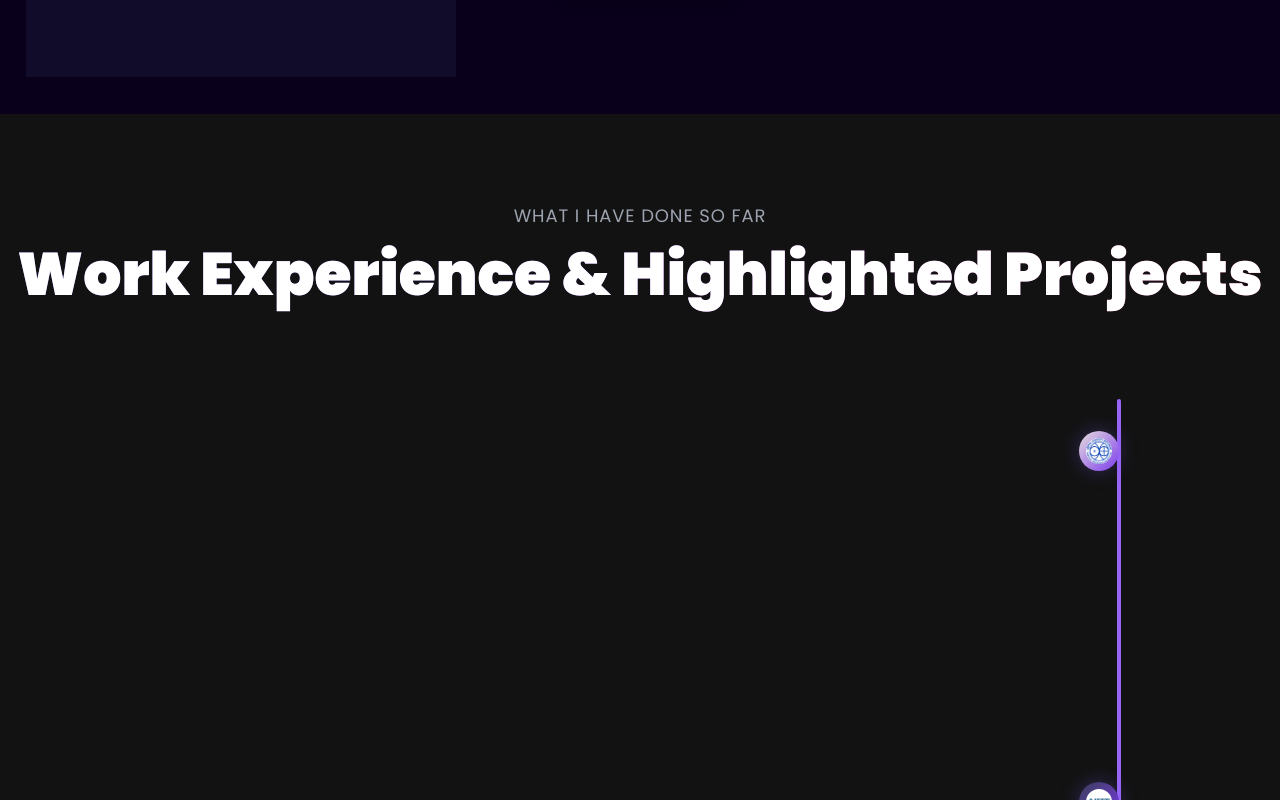
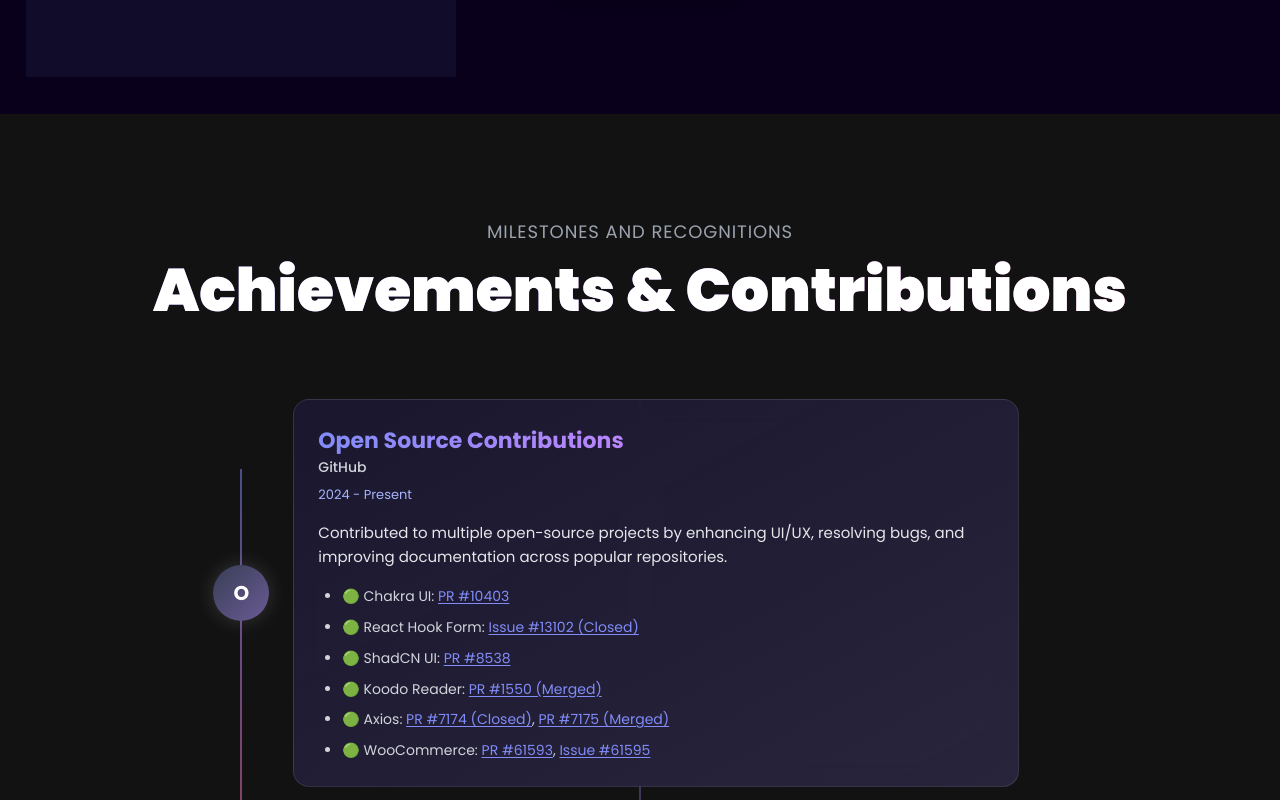
Before and after one commit to Dhvani365/Dhvani-portfolio, a React (Vite) app: page / in a window 1280 px wide. Shown: the part 1360-2160 px from the top of the page. Built offline with nearby package versions, Linux system fonts and the light colour scheme.

Commit message:
applied fixes in content

```diff
--- a/src/App.jsx
+++ b/src/App.jsx
@@ -12,8 +12,8 @@
               <Hero/>
           </div>
           <About/>
+          <Achievements/>
           <Experience/>
-          <Achievements/>
           <Tech/>
           <Works/>
           <div className='relative z-0'>
--- a/src/components/Achievements.jsx
+++ b/src/components/Achievements.jsx
@@ -36,12 +36,12 @@
       <div
         className="flex justify-center items-center w-14 h-14 rounded-full shadow-lg z-10 flex-shrink-0"
         style={{
-          background: `linear-gradient(135deg, ${achievement.iconBg}, #6B5B95)`,
+          background: `linear-gradient(135deg, ${achievement?.iconBg}, #6B5B95)`,
           boxShadow: "0 0 20px rgba(255,255,255,0.15)",
         }}
       >
         <span className="text-white text-xl font-bold">
-          {achievement.title.charAt(0)}
+          {achievement.title?.charAt(0)}
         </span>
       </div>
 
@@ -51,20 +51,20 @@
       {/* Card */}
       <div className="relative bg-gradient-to-br from-[#1d1836]/80 to-[#2A2740]/90 backdrop-blur-md border border-white/10 rounded-2xl p-6 w-full sm:w-[85%] hover:border-indigo-400/50 hover:shadow-[0_0_25px_rgba(99,102,241,0.3)] transition-all duration-300">
         <h3 className="text-[22px] font-bold text-transparent bg-clip-text bg-gradient-to-r from-indigo-400 via-purple-400 to-pink-400">
-          {achievement.title}
+          {achievement?.title}
         </h3>
         <p className="text-gray-300 text-sm font-medium mb-2">
-          {achievement.organization}
+          {achievement?.organization}
         </p>
-        <p className="text-indigo-300 text-[13px] mb-4">{achievement.date}</p>
+        <p className="text-indigo-300 text-[13px] mb-4">{achievement?.date}</p>
 
         <p className="text-gray-200 text-[15px] leading-relaxed mb-4">
-          {achievement.description}
+          {achievement?.description}
         </p>
 
         {achievement.highlights && (
           <ul className="list-disc ml-6 space-y-2">
-            {achievement.highlights.map((point, idx) => (
+            {achievement?.highlights?.map((point, idx) => (
               <li
                 key={idx}
                 className="text-gray-300 text-[14px] leading-relaxed"
--- a/src/components/Hero.css
+++ b/src/components/Hero.css
@@ -17,7 +17,7 @@
     color: #dfd9ff;
 } */
 
-/* === Gradient Glow Spot Styling === */
+/* Gradient Glow Spot Styling */
 .glow-spot {
   position: absolute;
   width: 120px;
@@ -54,13 +54,13 @@
 
 @keyframes gradientPulse {
   0% {
-    background: radial-gradient(circle at 30% 30%, #915eff 0%, #b09ee2 100%);
+    background: radial-gradient(circle at 30% 30%, #5303ff 0%, #e7c0f3 100%);
   }
   50% {
-    background: radial-gradient(circle at 70% 70%, #a583ff 0%, #b59dff 100%);
+    background: radial-gradient(circle at 70% 70%, #c4afff 0%, #27058d 100%);
   }
   100% {
-    background: radial-gradient(circle at 50% 50%, #915eff 0%, #a583ff 100%);
+    background: radial-gradient(circle at 50% 50%, #3804a7 0%, #ebc3f7 100%);
   }
 }
 
--- a/src/components/Hero.jsx
+++ b/src/components/Hero.jsx
@@ -24,7 +24,7 @@
     return () => typed.destroy();
   }, []);
 
-  // ✨ Hover glow logic
+  // Hover glow logic
   useEffect(() => {
     const section = sectionRef.current;
 
@@ -88,7 +88,7 @@
         initial={{ x: 80, opacity: 0 }}
         animate={{ x: 0, opacity: 1 }}
         transition={{ duration: 1 }}
-        className="glass-box h-[70%] w-[94%] sm:h-[60%] sm:w-[60%] sm:mt-[50%] mt-[20%] p-[10%] lg:mt-[60px] md:mt-0 md:ml-16 md:p-12 rounded-2xl z-10 backdrop-blur-xl bg-white/5 border border-white/10 shadow-[0_0_60px_rgba(145,94,255,0.2)]"
+        className="glass-box sm:h-[60%] sm:w-[60%] sm:mt-[10%] md:w-[60%] md:h-[60%] md:mt-[6%] md:p-12 xl:h-[60%] xl:w-[60%] lg:h-[60%] lg:w-[60%] lg:mt-[6%] p-[10%] ml-5 rounded-2xl z-10 backdrop-blur-xl bg-white/5 border border-white/10 shadow-[0_0_60px_rgba(145,94,255,0.2)]"
       >
         <h1 className="text-5xl sm:text-sm md:text-6xl font-extrabold mb-3 bg-gradient-to-r from-[#915eff] to-[#b59dff] text-transparent bg-clip-text">
           Hi, I'm Dhvani
--- a/src/constants/index.js
+++ b/src/constants/index.js
@@ -129,12 +129,20 @@
 
   const achievements = [
     {
-      title: "Odoo Hackathon 2022",
-      organization: "Odoo",
-      iconBg: "#E6DEDD",
-      date: "Aug 2025 - Aug 2025",
+      title: "Open Source Contributions",
+      organization: "GitHub",
+      iconBg: "#383E56",
+      date: "2024 - Present",
       description:
-        "Developed Quora Clone: A dynamic question-answer platform."
+        "Contributed to multiple open-source projects by enhancing UI/UX, resolving bugs, and improving documentation across popular repositories.",
+      highlights: [
+        "🟢 Chakra UI: [PR #10403](https://github.com/chakra-ui/chakra-ui/pull/10403)",
+        "🟢 React Hook Form: [Issue #13102 (Closed)](https://github.com/react-hook-form/react-hook-form/issues/13102)",
+        "🟢 ShadCN UI: [PR #8538](https://github.com/shadcn-ui/ui/pull/8538)",
+        "🟢 Koodo Reader: [PR #1550 (Merged)](https://github.com/koodo-reader/koodo-reader/pull/1550)",
+        "🟢 Axios: [PR #7174 (Closed)](https://github.com/axios/axios/pull/7174), [PR #7175 (Merged)](https://github.com/axios/axios/pull/7175)",
+        "🟢 WooCommerce: [PR #61593](https://github.com/woocommerce/woocommerce/pull/61593), [Issue #61595](https://github.com/woocommerce/woocommerce/issues/61595)",
+      ],
     },
     {
       title: "GlaucoGuard - IOP Monitoring for Glaucoma",
@@ -161,23 +169,7 @@
         "Ultrasound Image Enhancement using ESRGAN",
         "Transformer-driven framework for Mitosis Detection and Classification in Whole Slide Images",
       ],
-    },
-    {
-      title: "Open Source Contributions",
-      organization: "GitHub",
-      iconBg: "#383E56",
-      date: "2024 - Present",
-      description:
-        "Contributed to multiple open-source projects by enhancing UI/UX, resolving bugs, and improving documentation across popular repositories.",
-      highlights: [
-        "🟢 Chakra UI: [PR #10403](https://github.com/chakra-ui/chakra-ui/pull/10403)",
-        "🟢 React Hook Form: [Issue #13102 (Closed)](https://github.com/react-hook-form/react-hook-form/issues/13102)",
-        "🟢 ShadCN UI: [PR #8538](https://github.com/shadcn-ui/ui/pull/8538)",
-        "🟢 Koodo Reader: [PR #1550 (Merged)](https://github.com/koodo-reader/koodo-reader/pull/1550)",
-        "🟢 Axios: [PR #7174 (Closed)](https://github.com/axios/axios/pull/7174), [PR #7175 (Merged)](https://github.com/axios/axios/pull/7175)",
-        "🟢 WooCommerce: [PR #61593](https://github.com/woocommerce/woocommerce/pull/61593), [Issue #61595](https://github.com/woocommerce/woocommerce/issues/61595)",
-      ],
-    },
+    }
   ];
 
   const experiences = [
@@ -254,6 +246,16 @@
         "Enhanced UI performance and user engagement by improving responsiveness and loading time.",
         "Skills: ReactJS, TailwindCSS, Documentation, UI Optimization.",
       ],
+    },
+    {
+      title: "Odoo Hackathon 2022",
+      company_name: "Odoo",
+      icon: logo,
+      iconBg: "#E6DEDD",
+      date: "Aug 2025 - Aug 2025",
+      points:[
+        "Developed Quora Clone: A dynamic question-answer platform."
+      ]
     },
     {
       title: "SSIP Hackathon 2022 Project",
```
